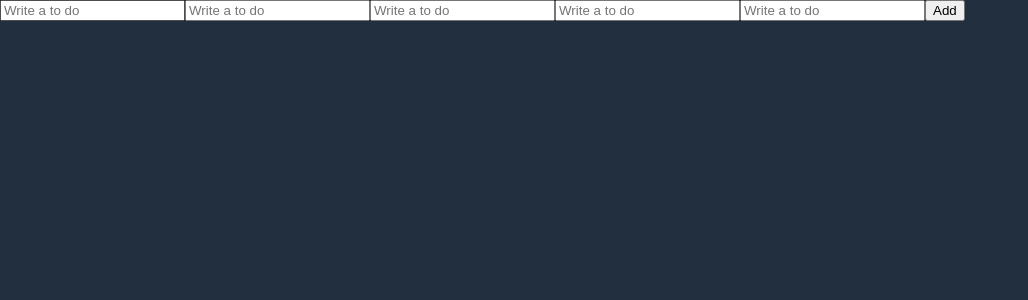
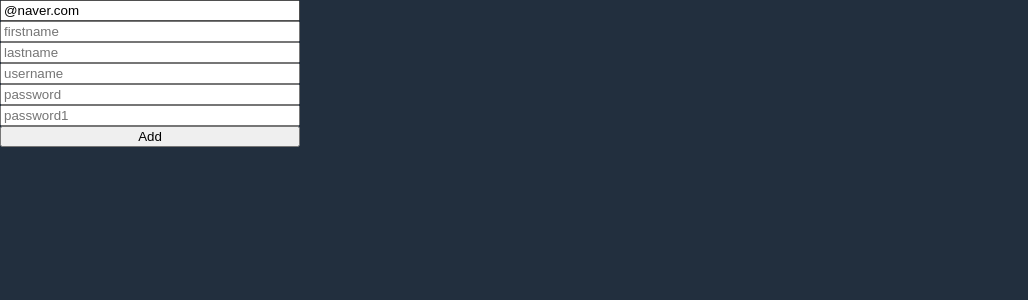
Before and after one commit to bona1122/react-masterclass, a React (Vite) app: page / in a window 1280 px wide. Shown: the top 300 px of the page, without its empty margins (0-1028 px from the left). Built offline with nearby package versions, Linux system fonts and the light colour scheme.

Commit message:
More React Hook Form

```diff
--- a/src/ToDoList.tsx
+++ b/src/ToDoList.tsx
@@ -32,19 +32,102 @@
 //   );
 // }
 
+interface IForm {
+  email: string;
+  firstName: string;
+  lastName: string;
+  username: string;
+  password: string;
+  password1: string;
+  extraError?: string;
+}
 function ToDoList() {
-  const { register, watch } = useForm();
-  // console.log(register("todo"));
-  console.log(watch()); // 입력갑 추적 가능
+  const {
+    register,
+    handleSubmit,
+    formState: { errors },
+    setError,
+  } = useForm<IForm>({
+    defaultValues: {
+      email: "@naver.com",
+    },
+  });
+  const onValid = (data: IForm) => {
+    if (data.password !== data.password1) {
+      setError(
+        // 특정항목에 에러 발생시키기
+        "password1",
+        { message: "password are not the same" },
+        { shouldFocus: true }
+      );
+    }
+    // setError("extraError", { message: "Server offline." }); //특정항목이 아닌 전체 form 에 해당되는 에러
+  };
   return (
     <div>
-      <form>
-        <input {...register("email")} placeholder="Write a to do" />
-        <input {...register("firstName")} placeholder="Write a to do" />
-        <input {...register("lastName")} placeholder="Write a to do" />
-        <input {...register("username")} placeholder="Write a to do" />
-        <input {...register("password")} placeholder="Write a to do" />
+      <form
+        style={{ display: "flex", flexDirection: "column", maxWidth: "300px" }}
+        onSubmit={handleSubmit(onValid)}
+      >
+        <input
+          {...register("email", {
+            required: "Email is required",
+            pattern: {
+              value: /^[A-Za-z0-9._%+-]+@naver.com$/,
+              message: "only naver!",
+            },
+          })}
+          placeholder="email"
+        />
+        <span>{errors?.email?.message?.toString()}</span>
+        <input
+          {...register("firstName", {
+            required: "write here",
+            validate: {
+              noNico: (value) =>
+                value.includes("nico") ? "no nico allowed" : true,
+              noLee: (value) =>
+                value.includes("Lee") ? "no Lee allowed" : true,
+            },
+          })}
+          placeholder="firstname"
+        />
+        <span>{errors?.firstName?.message?.toString()}</span>
+        <input
+          {...register("lastName", { required: "write here" })}
+          placeholder="lastname"
+        />
+        <span>{errors?.lastName?.message?.toString()}</span>
+        <input
+          {...register("username", { required: "write here", minLength: 10 })}
+          placeholder="username"
+        />
+        <span>{errors?.username?.message?.toString()}</span>
+        <input
+          {...register("password", {
+            required: "password is required",
+            minLength: {
+              value: 5,
+              message: "your password is too short",
+            },
+          })}
+          placeholder="password"
+        />
+        <span>{errors?.password?.message?.toString()}</span>
+        <input
+          {...register("password1", {
+            required: "password1 is required",
+            minLength: {
+              value: 5,
+              message: "your password1 is too short",
+            },
+          })}
+          placeholder="password1"
+        />
+        <span>{errors?.password1?.message?.toString()}</span>
+
         <button>Add</button>
+        <span>{errors?.extraError?.message}</span>
       </form>
     </div>
   );
```
